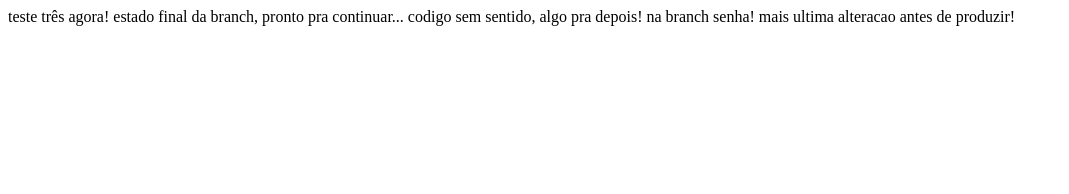
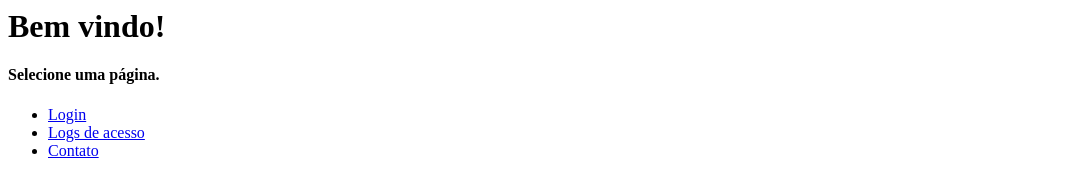
Before and after one commit to leonarah/meu_projeto_versionado, a plain HTML site: page index.html in a window 1280 px wide. Shown: the whole page, without its empty margins (0-1069 px from the left). Drawn offline with Linux system fonts and the light colour scheme.

Commit message:
conteudo inicial

```diff
--- a/estilos.css
+++ b/estilos.css
@@ -1,3 +1,8 @@
 body {
 	color: blue;
+	padding: 20px;
 }
+
+h1 {
+	font-size: 22px;
+}
--- a/index.html
+++ b/index.html
@@ -1,7 +1,13 @@
 <html>
-teste três agora!
-estado final da branch, pronto pra continuar...
-codigo sem sentido, algo pra depois!
-na branch senha!
-mais ultima alteracao antes de produzir!
+<head>
+</head>
+<body>
+	<h1>Bem vindo!</h1>
+	<h4>Selecione uma página. </h4>
+	<ul>
+		<li><a href="views/login.html">Login</li>
+		<li><a href="views/logs.html">Logs de acesso</a></li>
+		<li><a href="views/contato.html">Contato</a></li>
+	</ul>
+</body>
 </html>
```
Also changed, not shown: login.html (deleted, +0 -7 lines), views/contato.html (added, +14 -0 lines), views/login.html (added, +14 -0 lines), views/logs.html (added, +1 -0 lines).
